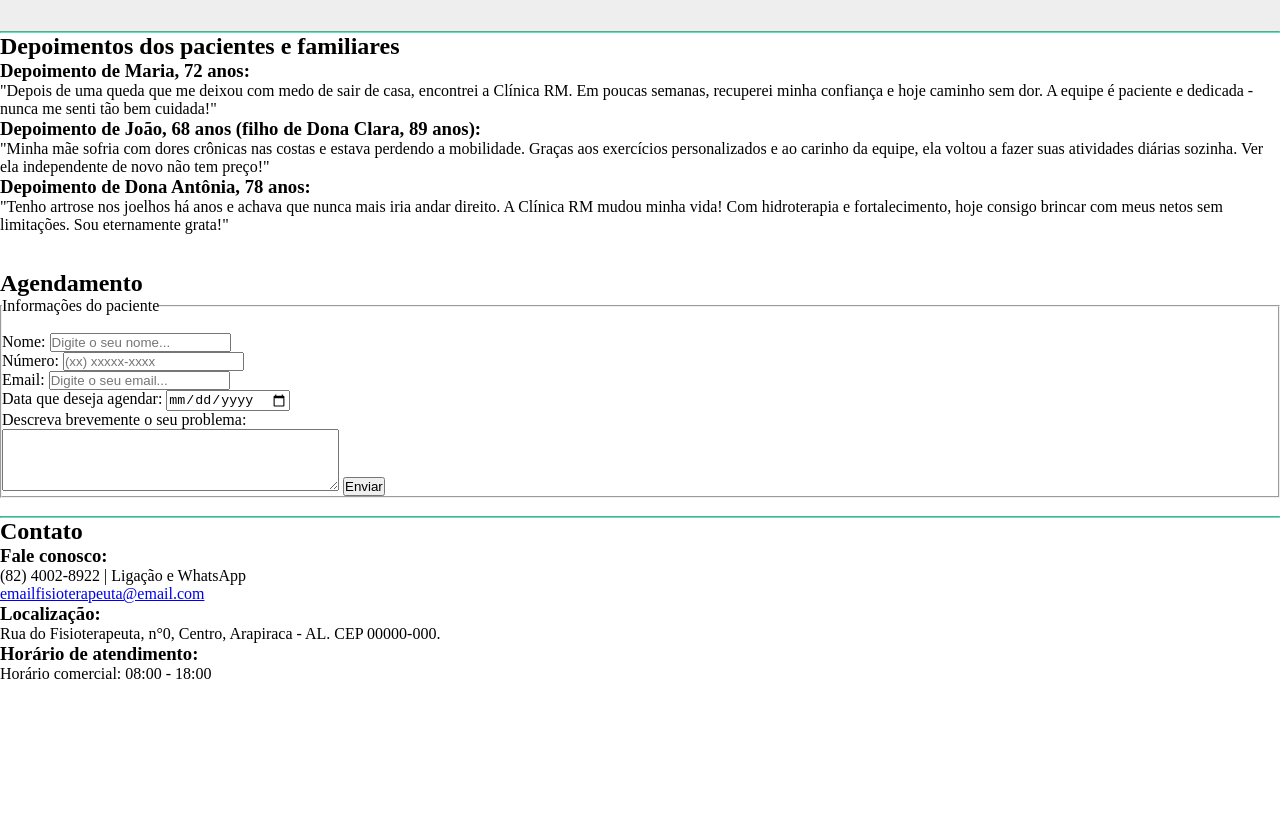
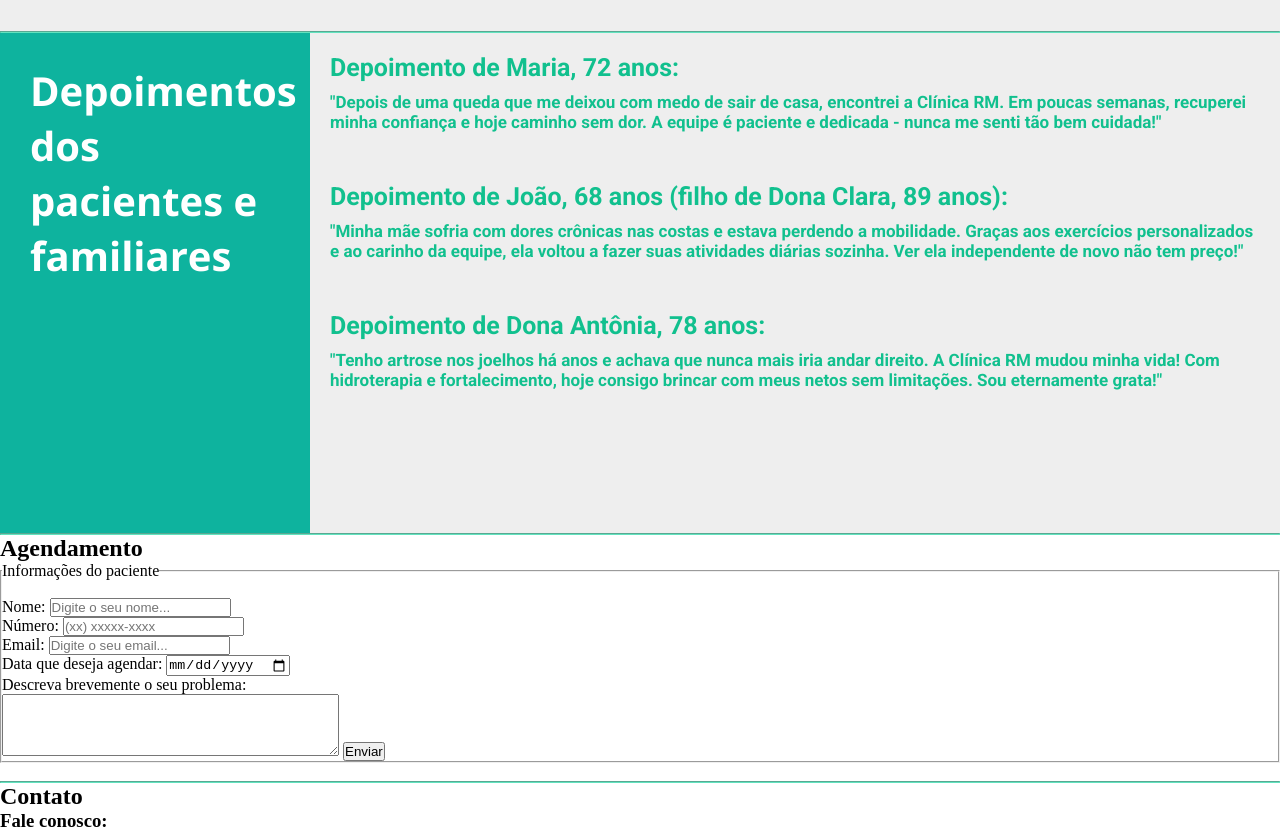
Before and after one commit to souHenrique/site-Web, a plain HTML site: page index.html in a window 1280 px wide. Shown: the part 2761-3594 px from the top of the page. Before the commit the page ends 3444 px from the top, so only its background shows below. Drawn offline with Linux system fonts and the light colour scheme.

Commit message:
estilização da section depoimentos

```diff
--- a/index.html
+++ b/index.html
@@ -96,18 +96,17 @@
         </section>
         <hr>
         <section class="depoimentos-section" id="depoimentos">
+            <h2>Depoimentos dos pacientes e familiares</h2>
             <div class="depoimentos-style">
-                <h2>Depoimentos dos pacientes e familiares</h2>
-                <h3>Depoimento de Maria, 72 anos:</h3>
+                <b><h3>Depoimento de Maria, 72 anos:</h3>
                 <p>"Depois de uma queda que me deixou com medo de sair de casa, encontrei a Clínica RM. Em poucas semanas, recuperei minha confiança e hoje caminho sem dor. A equipe é paciente e dedicada - nunca me senti tão bem cuidada!"</p>
                 <h3>Depoimento de João, 68 anos (filho de Dona Clara, 89 anos):</h3>
                 <p>"Minha mãe sofria com dores crônicas nas costas e estava perdendo a mobilidade. Graças aos exercícios personalizados e ao carinho da equipe, ela voltou a fazer suas atividades diárias sozinha. Ver ela independente de novo não tem preço!"</p>
                 <h3>Depoimento de Dona Antônia, 78 anos:</h3>
-                <p>"Tenho artrose nos joelhos há anos e achava que nunca mais iria andar direito. A Clínica RM mudou minha vida! Com hidroterapia e fortalecimento, hoje consigo brincar com meus netos sem limitações. Sou eternamente grata!"</p>
+                <p>"Tenho artrose nos joelhos há anos e achava que nunca mais iria andar direito. A Clínica RM mudou minha vida! Com hidroterapia e fortalecimento, hoje consigo brincar com meus netos sem limitações. Sou eternamente grata!"</p></b>
             </div>
         </section>
-        <br><br>
-
+        <hr>
         <section>
             <div id="agendamento"></div>
             <h2>Agendamento</h2>
--- a/style.css
+++ b/style.css
@@ -218,3 +218,34 @@ hr{
     margin-top: 60px;
     margin-left: 20px;
 }
+
+.depoimentos-section{
+    background-color: #EEEEEE;
+    overflow: auto;
+    height: 500px;
+    display: flex;
+}
+.depoimentos-section h2{
+    font-family: OpenSans-fonte;
+    color: white;
+    font-size: 40px;
+    background-color: #0EB39E;
+    padding: 30px;
+    min-width: 250px;
+    max-width: 250px;
+}
+.depoimentos-style{
+    font-family: Roboto-fonte;
+}
+.depoimentos-style h3{
+    margin: 20px;
+    margin-bottom: 10px;
+    font-size: 25px;
+    color: #11c08e;
+}
+.depoimentos-style p{
+    margin-bottom: 50px;
+    margin-inline: 20px;
+    font-size: 17px;
+    color: #11c08e;
+}
```
